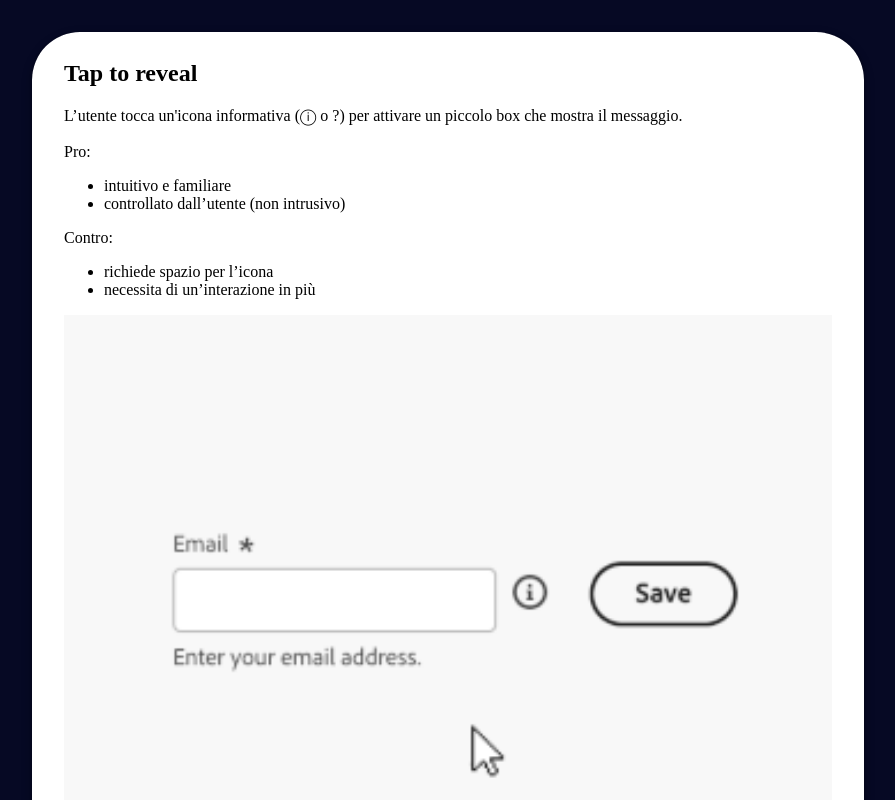
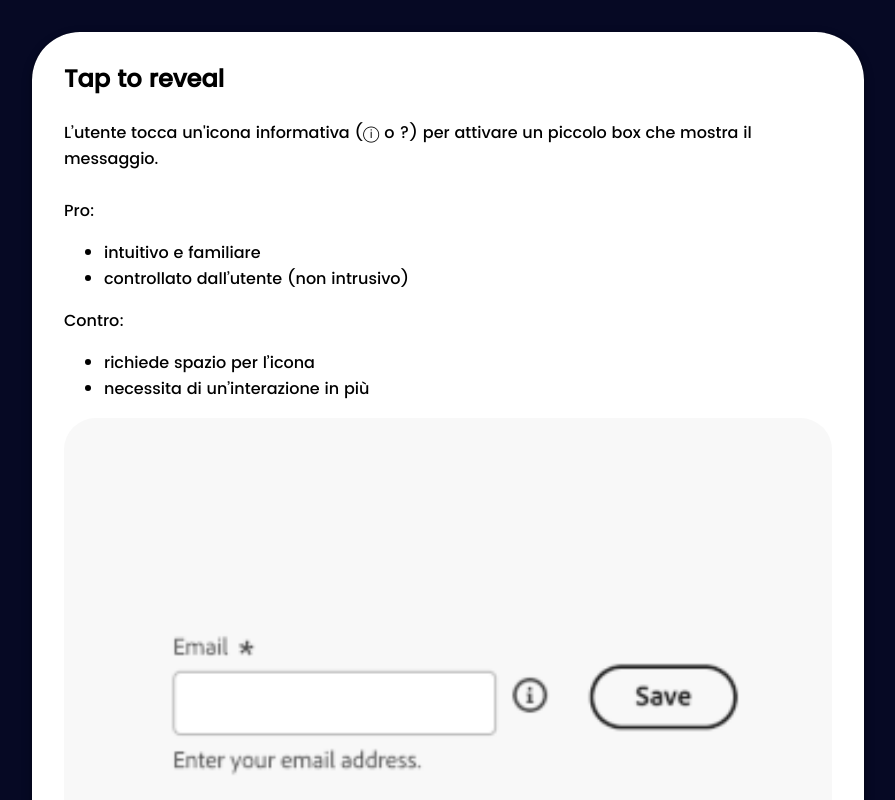
Before and after one commit to seven-bi7/seven-bi7.github.io, a website: page index.html in a window 1280 px wide. Shown: the top 800 px of the page, without its empty margins (192-1087 px from the left). Drawn offline with Linux system fonts and the light colour scheme.

Commit message:
changed fonts + images border

```diff
--- a/styles/style.css
+++ b/styles/style.css
@@ -22,6 +22,7 @@ body {
 }
 
 .box {
+    font-family: 'Poppins';
     background-color: white;
     position: relative;
     border-radius: 3rem;
@@ -34,6 +35,7 @@ body {
 .box img {
     width: 100%;
     height: auto;
+    border-radius: 2rem;
 }
 
 @media screen and (max-width: 768px){
```
